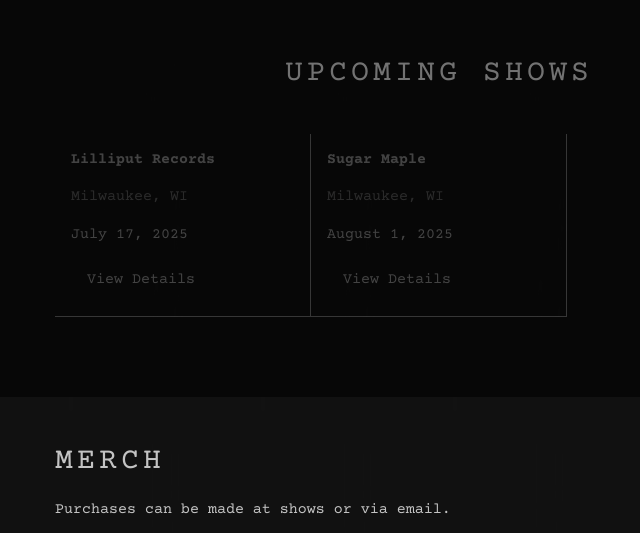
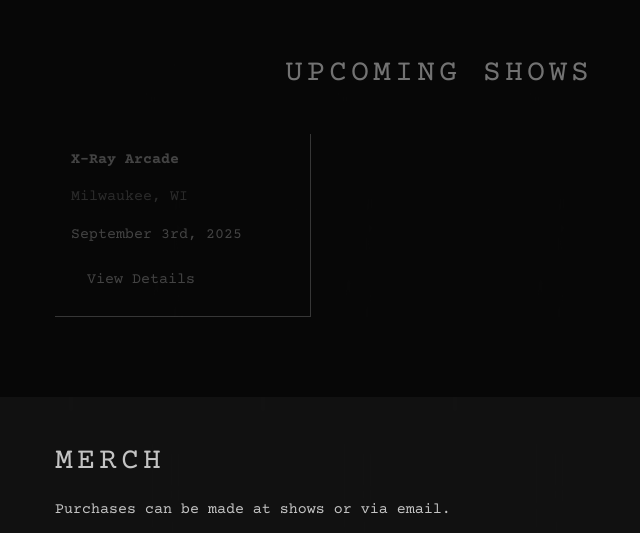
Before and after one commit to gabrielkimwilkinson/gabrielkimwilkinson.github.io, a plain HTML site: page index.html in a window 1280 px wide. Shown: the part 1280-1813 px from the top of the page, without its empty margins (201-841 px from the left). Drawn offline with nearby package versions, Linux system fonts and the light colour scheme.

Commit message:
Updated shows

```diff
--- a/index.html
+++ b/index.html
@@ -76,18 +76,10 @@ div:hover{opacity:1;}
       <p class="w3-opacity w3-center"><i></i></p><br>
         <div class="w3-third w3-margin-bottom">
           <div class="w3-container w3-black w3-border-bottom w3-border-right">
-            <p><b>Lilliput Records</b></p>
+            <p><b>X-Ray Arcade</b></p>
             <p class="w3-opacity">Milwaukee, WI</p>
-            <p>July 17, 2025</p>
-            <a href="./show.html" class="w3-button w3-black w3-margin-bottom">View Details</a>
-          </div>
-        </div>
-        <div class="w3-third w3-margin-bottom">
-          <div class="w3-container w3-black w3-border-bottom w3-border-right">
-            <p><b>Sugar Maple</b></p>
-            <p class="w3-opacity">Milwaukee, WI</p>
-            <p>August 1, 2025</p>
-            <a href="https://xrayarcade.com/calendar/2025/08/01/askysoblack" class="w3-button w3-black w3-margin-bottom">View Details</a>
+            <p>September 3rd, 2025</p>
+            <a href="https://xrayarcade.com/calendar/2025/09/03/12thhousesun" class="w3-button w3-black w3-margin-bottom">View Details</a>
           </div>
         </div>
       </div>
```
